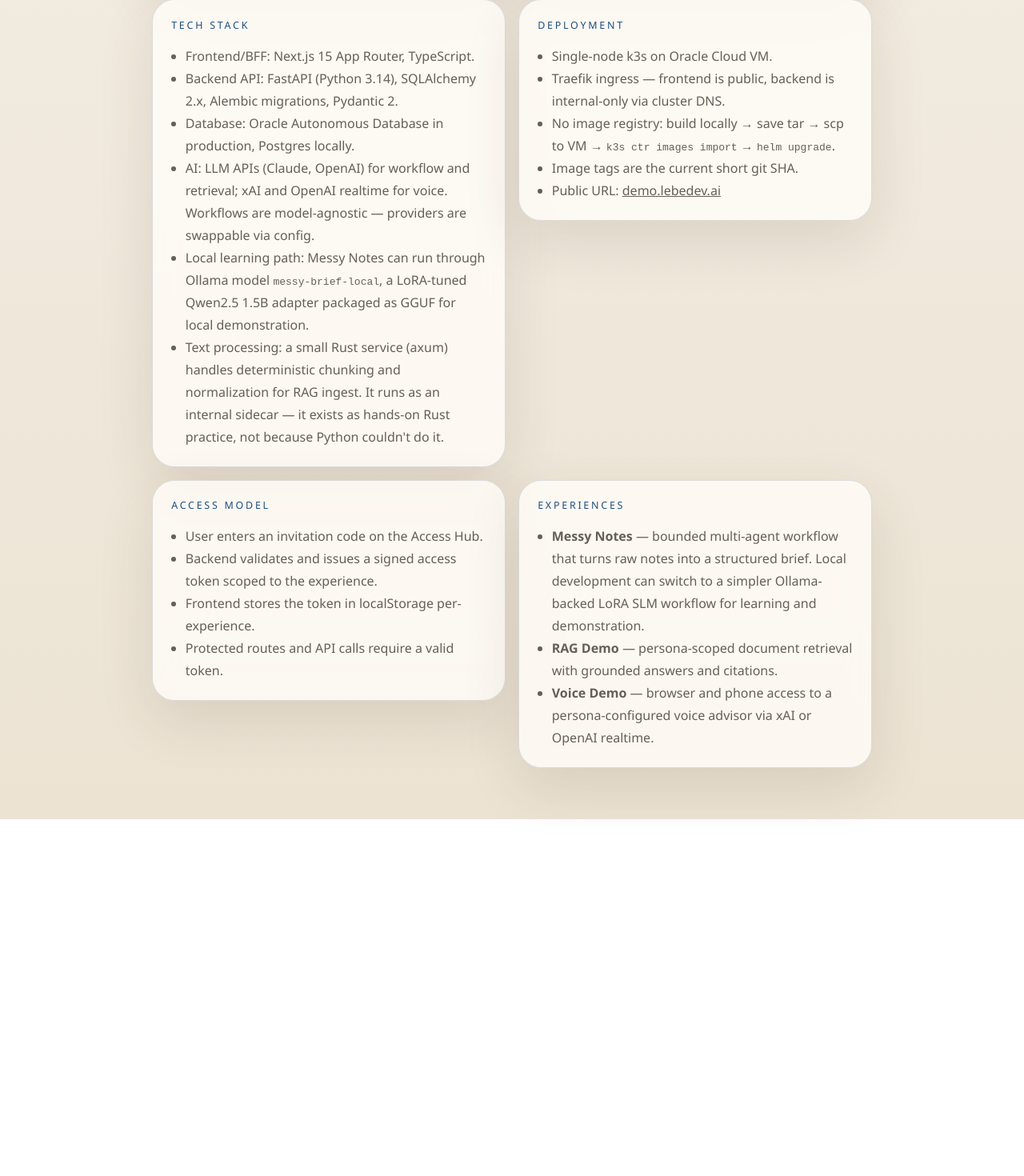
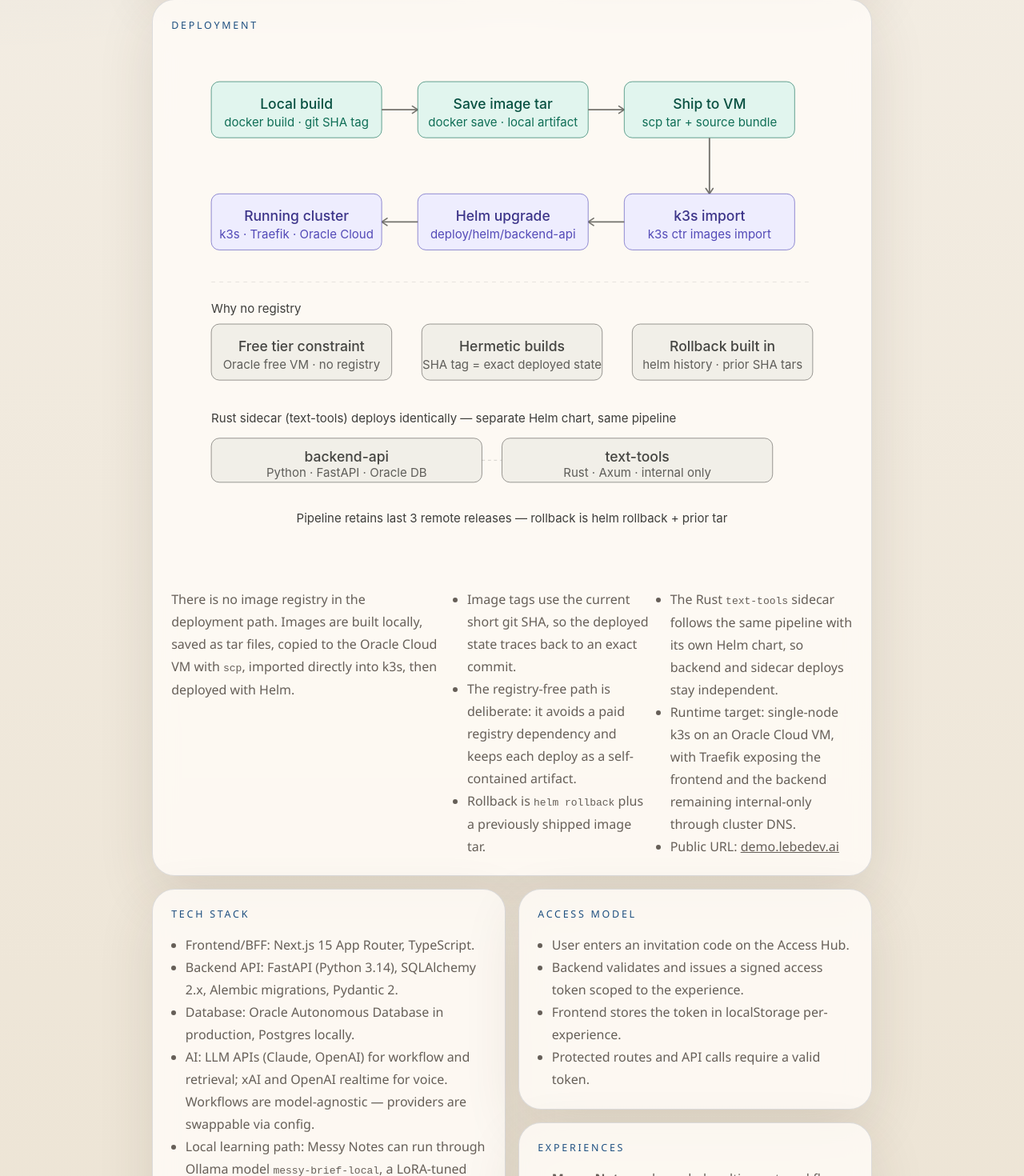
Before and after one commit to plebedev/demo-web-app, a Next.js app: page /architecture in a window 1280 px wide. Shown: the part 731-2201 px from the top of the page at 80% size. Before the commit the page ends 1755 px from the top, so only its background shows below. Built offline with nearby package versions, Linux system fonts and the light colour scheme.

Commit message:
Add deployment diagram.

```diff
--- a/src/app/globals.css
+++ b/src/app/globals.css
@@ -614,8 +614,24 @@
   min-height: 100%;
 }
 
+.section-card--wide {
+  grid-column: 1 / -1;
+}
+
+.section-stack {
+  display: grid;
+  align-self: start;
+  gap: 1rem;
+}
+
 .section-card h3 {
   font-size: 1.75rem;
+}
+
+.section-copy {
+  margin: 1rem 0 0;
+  color: var(--muted);
+  line-height: 1.75;
 }
 
 .section-list {
@@ -623,6 +639,31 @@
   padding-left: 1.1rem;
   color: var(--muted);
   line-height: 1.75;
+}
+
+.deployment-pipeline {
+  display: grid;
+  gap: 1rem;
+}
+
+.deployment-pipeline__figure {
+  margin: 0;
+}
+
+.deployment-pipeline__body {
+  display: grid;
+  grid-template-columns: minmax(0, 0.8fr) minmax(0, 1.2fr);
+  align-items: start;
+  gap: 1.2rem;
+}
+
+.deployment-pipeline__body .section-list {
+  columns: 2;
+  column-gap: 1.6rem;
+}
+
+.deployment-pipeline__body .section-list li {
+  break-inside: avoid;
 }
 
 .status-card {
@@ -1547,6 +1588,8 @@
   .section-columns,
   .section-columns--triple,
   .architecture-grid,
+  .deployment-pipeline,
+  .deployment-pipeline__body,
   .experience-actions,
   .experience-control-row,
   .overview-strip,
@@ -1584,6 +1627,10 @@
     text-align: left;
   }
 
+  .deployment-pipeline__body .section-list {
+    columns: 1;
+  }
+
   .editor-sidebar {
     position: static;
     max-height: none;
--- a/src/components/architecture-page.tsx
+++ b/src/components/architecture-page.tsx
@@ -1,5 +1,6 @@
 'use client';
 
+import Image from 'next/image';
 import Link from 'next/link';
 import React from 'react';
 
@@ -549,6 +550,64 @@
             </ul>
           </article>
 
+          <article className="section-card section-card--wide">
+            <p className="card-kicker">Deployment</p>
+            <div className="deployment-pipeline">
+              <figure className="deployment-pipeline__figure">
+                <Image
+                  alt="Registry-free deployment pipeline for demo-service"
+                  className="arch-diagram"
+                  height={520}
+                  src="/architecture/matx-demo-deploy-pipeline.svg"
+                  width={680}
+                />
+              </figure>
+              <div className="deployment-pipeline__body">
+                <p className="section-copy">
+                  There is no image registry in the deployment path. Images are
+                  built locally, saved as tar files, copied to the Oracle Cloud
+                  VM with <code>scp</code>, imported directly into k3s, then
+                  deployed with Helm.
+                </p>
+                <ul className="section-list">
+                  <li>
+                    Image tags use the current short git SHA, so the deployed
+                    state traces back to an exact commit.
+                  </li>
+                  <li>
+                    The registry-free path is deliberate: it avoids a paid
+                    registry dependency and keeps each deploy as a
+                    self-contained artifact.
+                  </li>
+                  <li>
+                    Rollback is <code>helm rollback</code> plus a previously
+                    shipped image tar.
+                  </li>
+                  <li>
+                    The Rust <code>text-tools</code> sidecar follows the same
+                    pipeline with its own Helm chart, so backend and sidecar
+                    deploys stay independent.
+                  </li>
+                  <li>
+                    Runtime target: single-node k3s on an Oracle Cloud VM, with
+                    Traefik exposing the frontend and the backend remaining
+                    internal-only through cluster DNS.
+                  </li>
+                  <li>
+                    Public URL:{' '}
+                    <a
+                      href="https://demo.lebedev.ai"
+                      rel="noreferrer"
+                      target="_blank"
+                    >
+                      demo.lebedev.ai
+                    </a>
+                  </li>
+                </ul>
+              </div>
+            </div>
+          </article>
+
           <article className="section-card">
             <p className="card-kicker">Tech stack</p>
             <ul className="section-list">
@@ -580,41 +639,18 @@
             </ul>
           </article>
 
-          <article className="section-card">
-            <p className="card-kicker">Deployment</p>
-            <ul className="section-list">
-              <li>Single-node k3s on Oracle Cloud VM.</li>
-              <li>
-                Traefik ingress — frontend is public, backend is internal-only
-                via cluster DNS.
-              </li>
-              <li>
-                No image registry: build locally → save tar → scp to VM →{' '}
-                <code>k3s ctr images import</code> → <code>helm upgrade</code>.
-              </li>
-              <li>Image tags are the current short git SHA.</li>
-              <li>
-                Public URL:{' '}
-                <a
-                  href="https://demo.lebedev.ai"
-                  rel="noreferrer"
-                  target="_blank"
-                >
-                  demo.lebedev.ai
-                </a>
-              </li>
-            </ul>
-          </article>
-
+          <div className="section-stack">
             <article className="section-card">
               <p className="card-kicker">Access model</p>
               <ul className="section-list">
                 <li>User enters an invitation code on the Access Hub.</li>
                 <li>
-                Backend validates and issues a signed access token scoped to the
-                experience.
+                  Backend validates and issues a signed access token scoped to
+                  the experience.
                 </li>
-              <li>Frontend stores the token in localStorage per-experience.</li>
+                <li>
+                  Frontend stores the token in localStorage per-experience.
+                </li>
                 <li>Protected routes and API calls require a valid token.</li>
               </ul>
             </article>
@@ -623,10 +659,10 @@
               <p className="card-kicker">Experiences</p>
               <ul className="section-list">
                 <li>
-                <strong>Messy Notes</strong> — bounded multi-agent workflow that
-                turns raw notes into a structured brief. Local development can
-                switch to a simpler Ollama-backed LoRA SLM workflow for learning
-                and demonstration.
+                  <strong>Messy Notes</strong> — bounded multi-agent workflow
+                  that turns raw notes into a structured brief. Local
+                  development can switch to a simpler Ollama-backed LoRA SLM
+                  workflow for learning and demonstration.
                 </li>
                 <li>
                   <strong>RAG Demo</strong> — persona-scoped document retrieval
@@ -639,6 +675,7 @@
               </ul>
             </article>
           </div>
+        </div>
       </section>
     </main>
   );
```
Also changed, not shown: public/architecture/matx-demo-deploy-pipeline.svg (added), 1 other file (tests, documents, lock files or other folders). Lines whose indentation alone changed are shown as unchanged.
